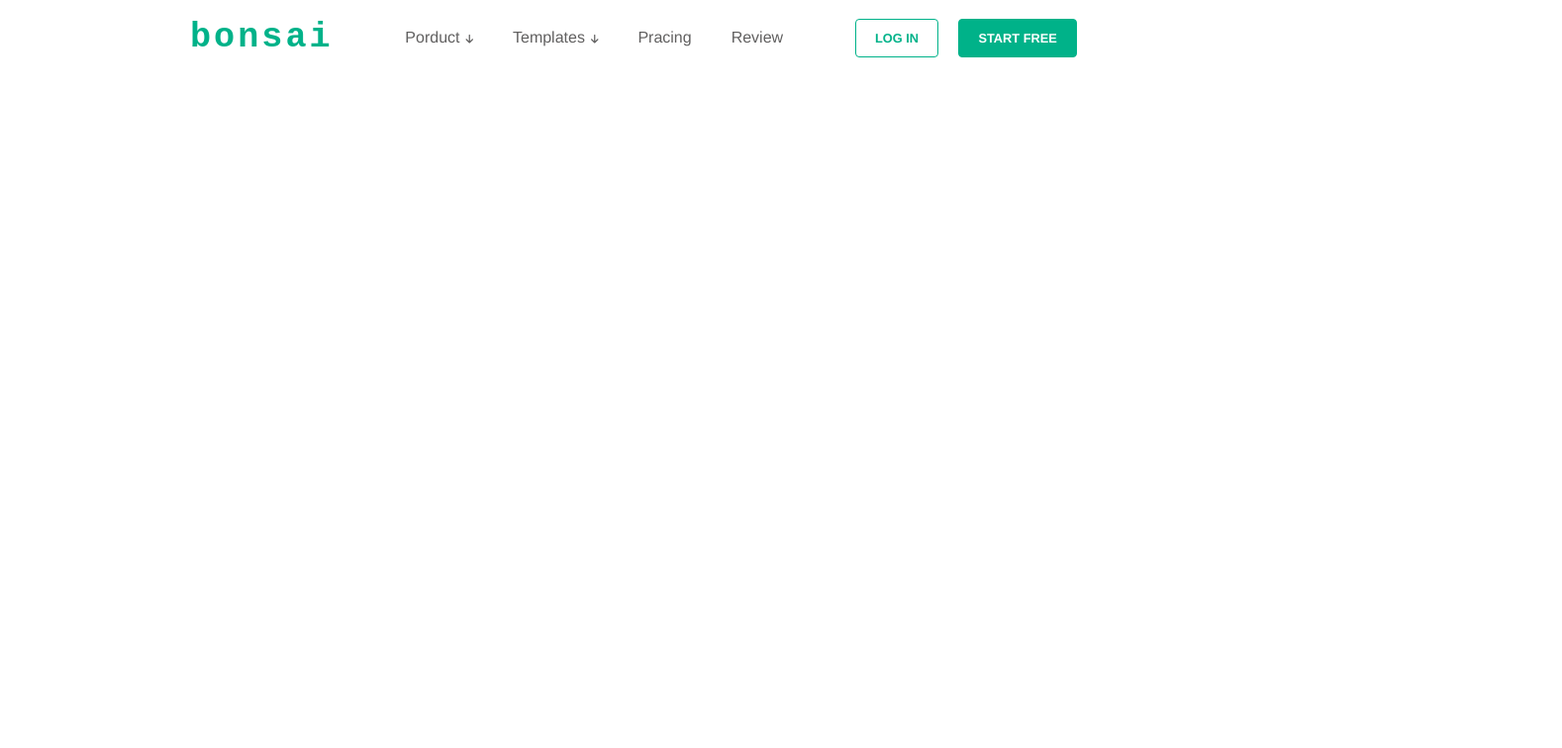
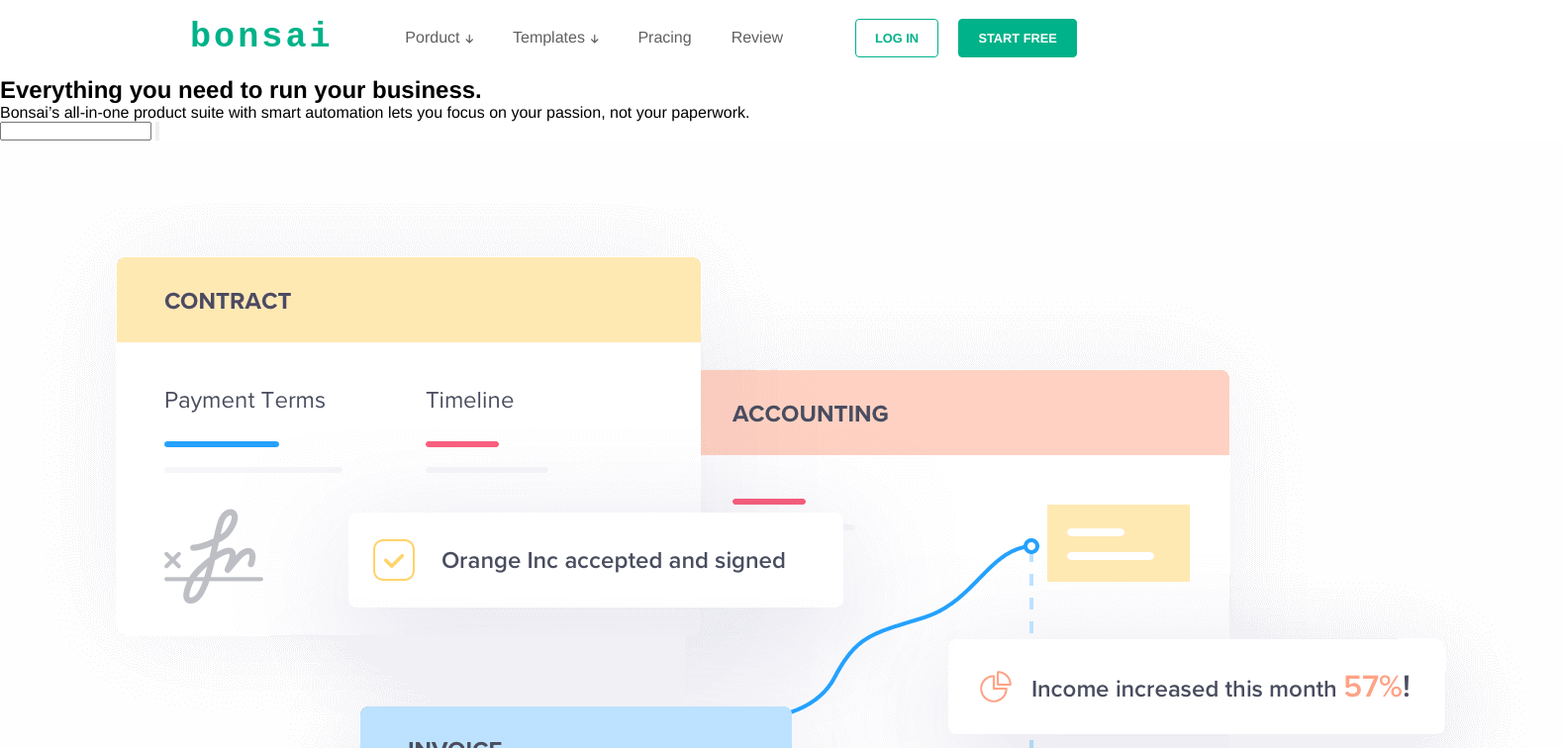
Before and after one commit to JuniorAvelar/projeto-bonsai, a plain HTML site: page main/index.html in a window 1280 px wide. Shown: the top 756 px of the page at 99% size, 1578 px wide, since content can reach past the window. Drawn offline with Linux system fonts and the light colour scheme.

Commit message:
começando a presentation-section

```diff
--- a/main/index.html
+++ b/main/index.html
@@ -26,5 +26,18 @@
         </div>
         <i id="header-icon" class="fa-solid fa-bars"></i>
     </header>
+    <main>
+        <section>
+            <div class="presentation-section">
+                <h2>Everything you need to run your business.</h2>
+                <p>Bonsai’s all-in-one product suite with smart automation lets you focus on your passion, not your paperwork.</p>
+                <input type="email">
+                <input type="button">
+            </div>
+            <div class="presentation-section-img">
+                <img src="/img/presentation-img.png" alt="">
+            </div>
+        </section>
+    </main>
 </body>
 </html>
```
Also changed, not shown: img/presentation-img.png (added).
